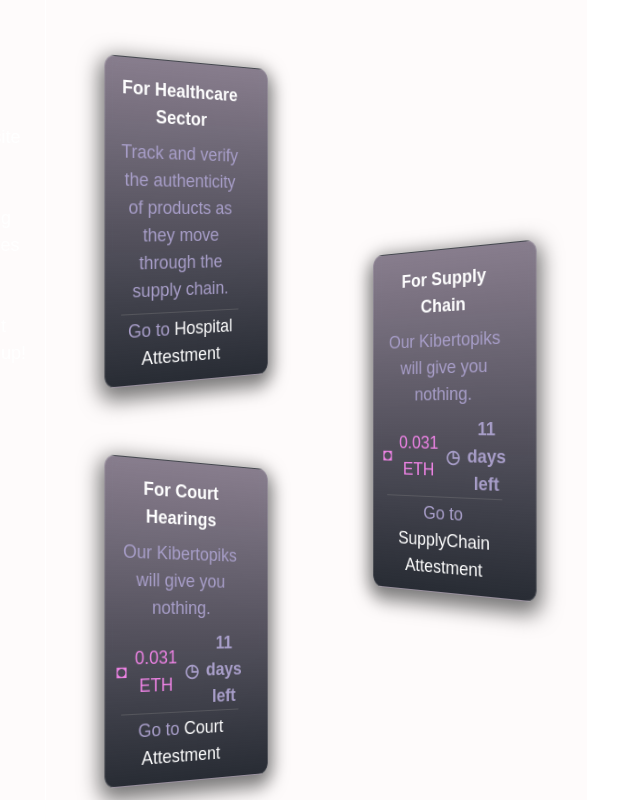
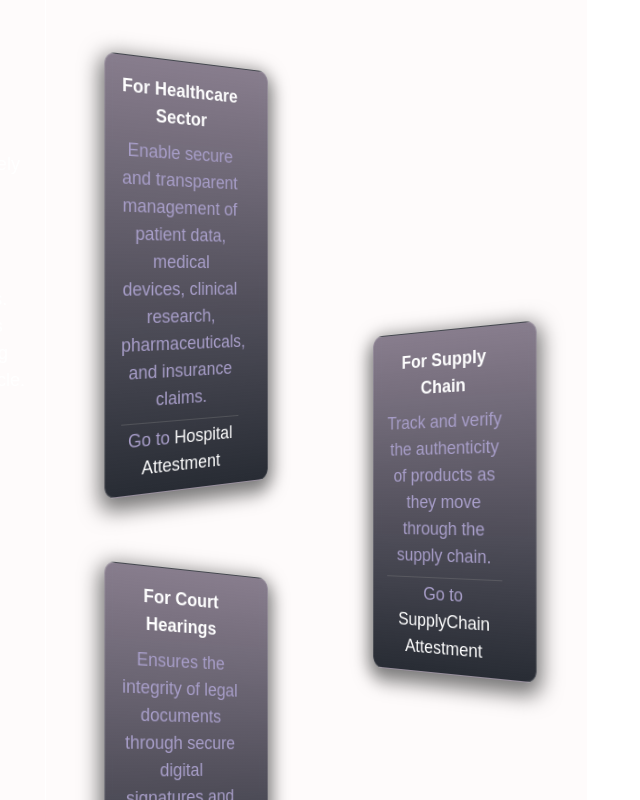
Before and after one commit to hridyacp/Scaling_frontned, a React (Create React App) app: page / in a window 1280 px wide. Shown: the part 1340-2140 px from the top of the page, without its empty margins (586-1226 px from the left). Built offline with nearby package versions, Linux system fonts and the light colour scheme.

Commit message:
Add about us

```diff
--- a/src/components/Cards/cards.js
+++ b/src/components/Cards/cards.js
@@ -21,7 +21,7 @@ else if(type==="counterFiet"){
     <div className='main'>
       {/* <img className='tokenImage' src="https://images.unsplash.com/photo-1621075160523-b936ad96132a?ixlib=rb-1.2.1&ixid=MnwxMjA3fDB8MHxwaG90by1wYWdlfHx8fGVufDB8fHx8&auto=format&fit=crop&w=1170&q=80" alt="NFT" /> */}
       <h2 className='font-mont'>For Healthcare Sector</h2>
-      <p className='description'>Track and verify the authenticity of products as they move through the supply chain.</p>
+      <p className='description'> Enable secure and transparent management of patient data, medical devices, clinical research, pharmaceuticals, and insurance claims.</p>
       <div className='tokenInfo'>
         {/* <div className="price">
           <ins>◘</ins>
@@ -45,17 +45,7 @@ else if(type==="counterFiet"){
     <div className='main'>
       {/* <img className='tokenImage' src="https://images.unsplash.com/photo-1621075160523-b936ad96132a?ixlib=rb-1.2.1&ixid=MnwxMjA3fDB8MHxwaG90by1wYWdlfHx8fGVufDB8fHx8&auto=format&fit=crop&w=1170&q=80" alt="NFT" /> */}
       <h2>For Court Hearings</h2>
-      <p className='description font-mont font-normal'>Our Kibertopiks will give you nothing.</p>
-      <div className='tokenInfo'>
-        <div className="price">
-          <ins>◘</ins>
-          <p>0.031 ETH</p>
-        </div>
-        <div className="duration">
-          <ins>◷</ins>
-          <p>11 days left</p>
-        </div>
-      </div>
+      <p className='description font-mont font-normal'>Ensures the integrity of legal documents through secure digital signatures and blockchain verification.</p>
       <hr />
       <div className='creator' onClick={()=>goToAtestment('court')}>
 
@@ -76,8 +66,8 @@ else if(type==="counterFiet"){
     <div className='main'>
       {/* <img className='tokenImage' src="https://images.unsplash.com/photo-1621075160523-b936ad96132a?ixlib=rb-1.2.1&ixid=MnwxMjA3fDB8MHxwaG90by1wYWdlfHx8fGVufDB8fHx8&auto=format&fit=crop&w=1170&q=80" alt="NFT" /> */}
       <h2>For Supply Chain</h2>
-      <p className='description font-mont font-normal'>Our Kibertopiks will give you nothing.</p>
-      <div className='tokenInfo'>
+      <p className='description font-mont font-normal'>Track and verify the authenticity of products as they move through the supply chain.</p>
+      {/* <div className='tokenInfo'>
         <div className="price">
           <ins>◘</ins>
           <p>0.031 ETH</p>
@@ -86,7 +76,7 @@ else if(type==="counterFiet"){
           <ins>◷</ins>
           <p>11 days left</p>
         </div>
-      </div>
+      </div> */}
       <hr />
       <div className='creator' onClick={()=>goToAtestment('counterFiet')}>
 
--- a/src/pages/CounterFiet/counterFiet.js
+++ b/src/pages/CounterFiet/counterFiet.js
@@ -2,6 +2,7 @@ import { useEffect, useState } from "react";
 import Navigation from "../../components/navigation";
 import "../home.css";
 import vid from "../../Assets/video.mp4";
+import signIn from "../../Assets/Sign.png";
 
 function CounterFiet(){
     const [account,setAccount]=useState("");
@@ -40,7 +41,7 @@ function CounterFiet(){
 
             </div>
             <div className="btn-container">
-            <button onClick={getSupplyAttest} className="button-create">Sign</button>
+            <button onClick={getSupplyAttest} className="button-create"><img width="150px" height="40px" src={signIn} alt="signIn" /></button>
             </div>
 
 
--- a/src/pages/Hospital/hospital.js
+++ b/src/pages/Hospital/hospital.js
@@ -2,6 +2,7 @@ import { useEffect, useState } from "react";
 import Navigation from "../../components/navigation";
 import "../home.css";
 import vid from "../../Assets/video.mp4";
+import signIn from "../../Assets/Sign.png";
 
 function Hospital(){
     const [account,setAccount]=useState("");
@@ -44,7 +45,7 @@ function Hospital(){
           </div>
             </div>
             <div className="btn-container">
-            <button onClick={getSupplyAttest} className="button-create">Sign</button>
+            <button onClick={getSupplyAttest} className="button-create"><img width="150px" height="40px" src={signIn} alt="signIn" /></button>
             </div>
 
 
--- a/src/pages/home.js
+++ b/src/pages/home.js
@@ -74,9 +74,8 @@ style={modelWidth}
         <div className="flex flex-col gap-4 text-white font-mont font-normal p-4 text-left mt-14">
           <div>About Us <br /></div>
           <div>
-This is an open source project found on github (requires developer experience to set up and configure). This website provides a little extra functionality to allow users to easily register and manage their own data sets.<br/> It helps fund the open source project, so thanks for signing up!
-This is an open source project found on github (requires developer experience to set up and configure).<br/> This website provides a little extra functionality to allow users to easily register and manage their own data sets. It helps fund the open source project, so thanks for signing up!
-This is an open source project found on github (requires developer experience to set up and configure).<br/>
+          Certifio Technologies revolutionizes data management in legal, healthcare, and supply chain sectors. Our Certifio solutions streamline court attestation processes by securely preserving input data. In healthcare, we enhance patient safety by centralizing and safeguarding medical records. Additionally, our technology ensures transparency and efficiency in supply chain operations. With innovation and efficiency, we drive positive change across critical sectors.<br/>
+          With our innovative Sign Protocol, we provide a seamless and tamper-proof method for digitally signing and verifying documents, ensuring their integrity throughout their lifecycle. By leveraging blockchain technology, we offer immutable records that can be accessed and verified by authorized parties, eliminating the risk of fraud or manipulation.
 </div>
 </div>
 </Grid>
```
